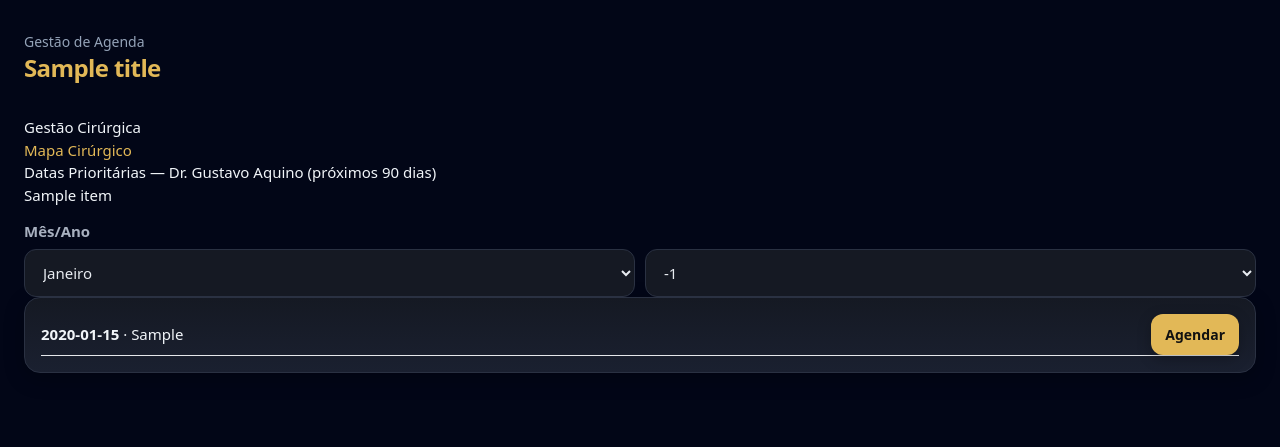
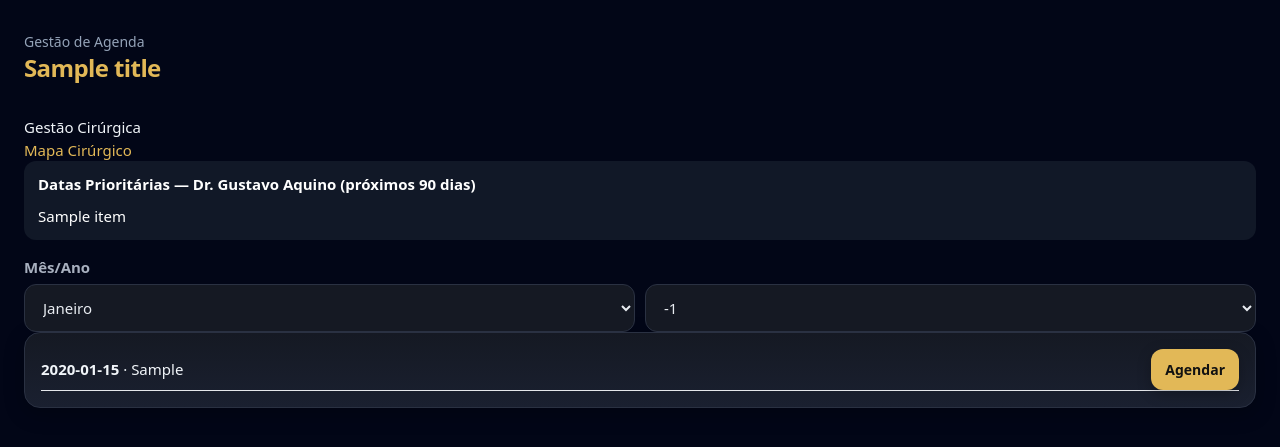
Before and after one commit to NextLevel2025Medical/agenda_consultorios, a FastAPI app: template templates/mapa.html in a window 1280 px wide. Shown: the top 447 px of the page. Run offline with FastAPI, Linux system fonts and the light colour scheme; the template is opened without the code that fills it: most values are stand-ins (such as "Sample title", 1, 10 or a date in 2020); parts of the project's set-up code (start-up, migrations or seed data) failed here and were passed over; some libraries are stand-ins or nearby versions.

Commit message:
Add files via upload

```diff
--- a/static/globals.css
+++ b/static/globals.css
@@ -1135,3 +1135,14 @@ html, body, .container, .wrap { overflow-x: clip; }
 
 /* o header usa a mesma largura útil do body */
 .addons-head{ width: calc(100% - var(--sbw, 0px)); }
+
+.priority-card{
+  padding: 12px 14px;
+  border-radius: 12px;
+  background: #111827;
+  color: #fff;
+  margin-bottom: 16px;
+}
+.priority-title{ font-weight: 700; margin-bottom: 8px; }
+.priority-item{ line-height: 1.6; }
+.priority-empty{ opacity: .8; }
```
